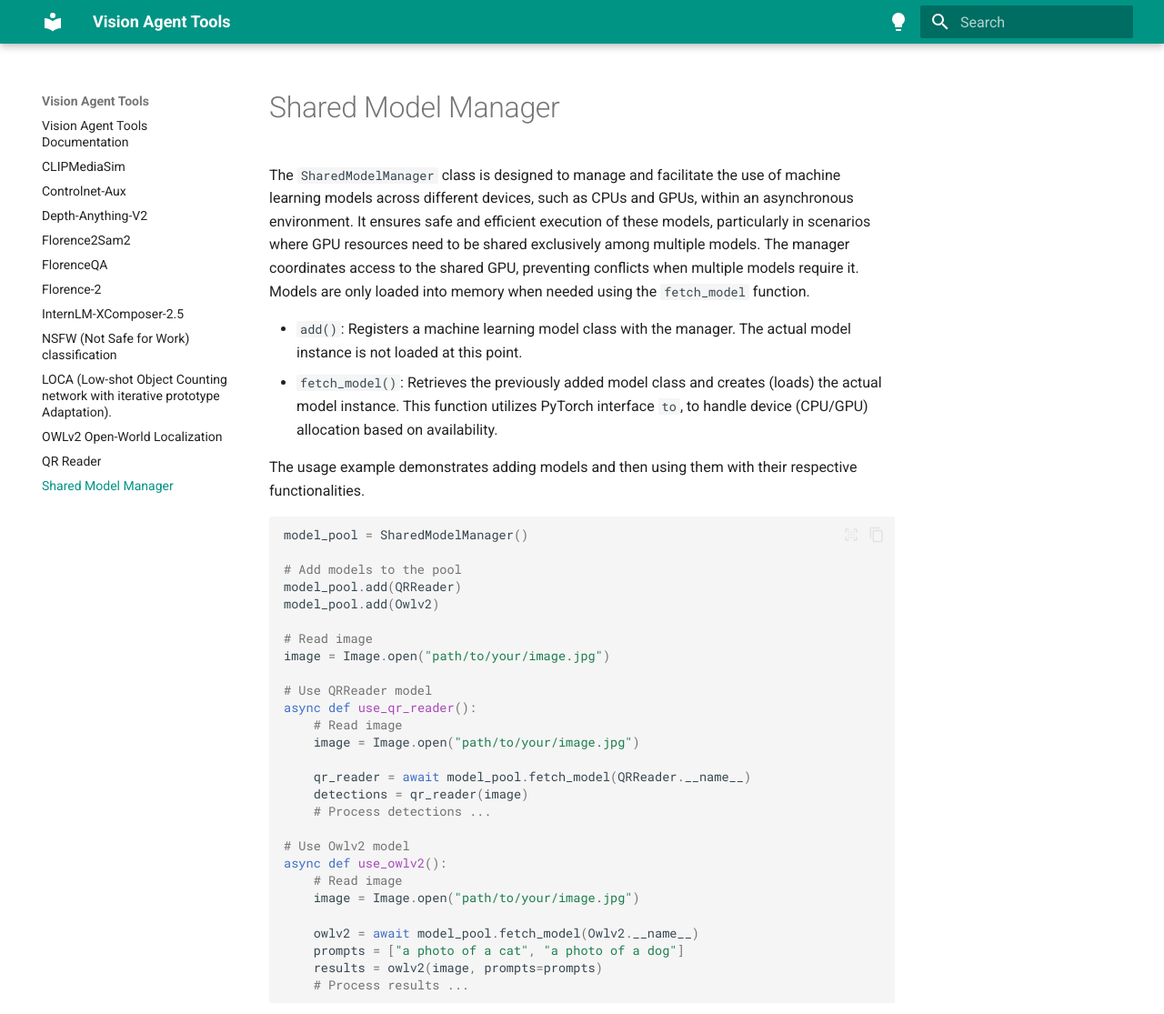
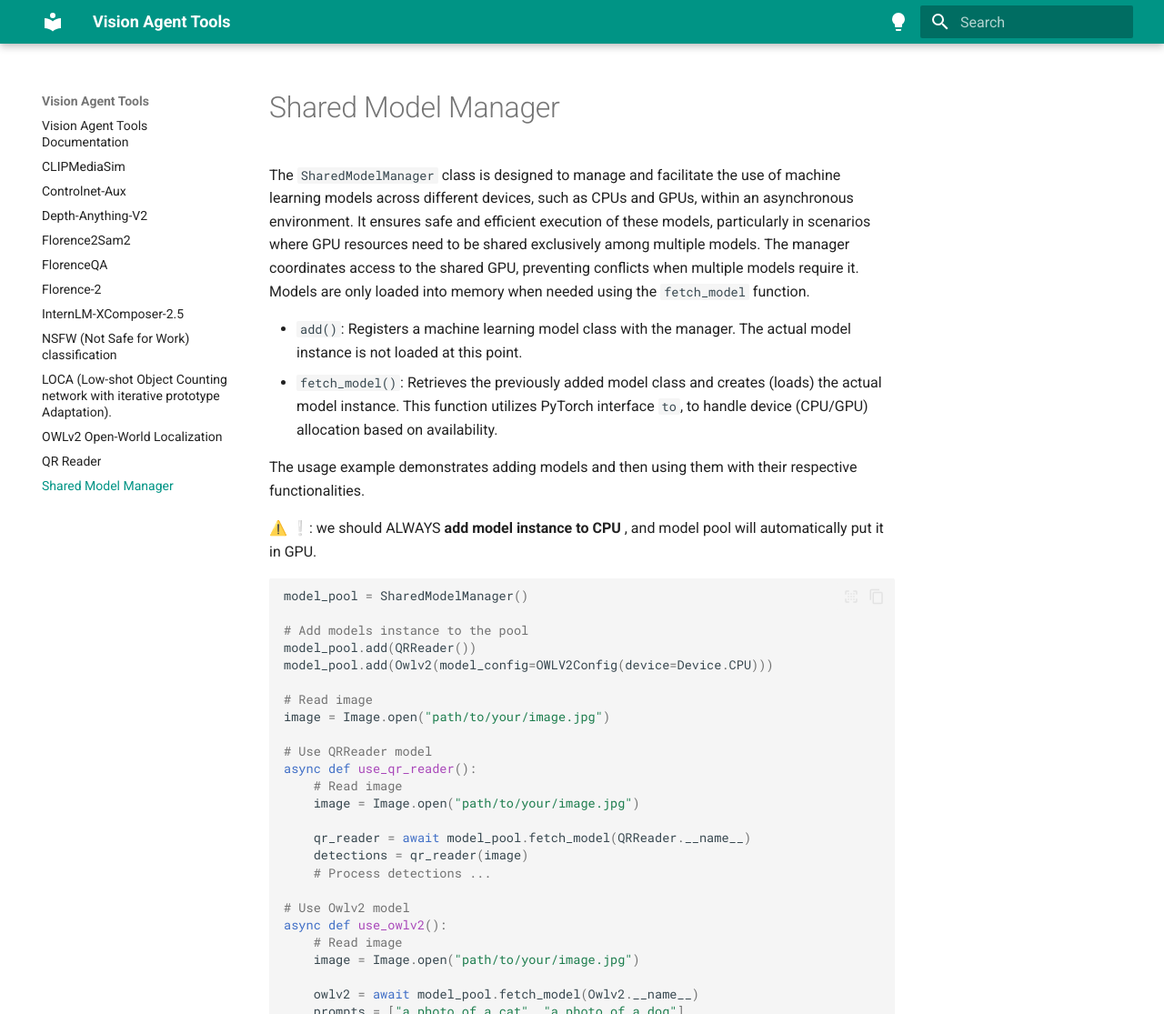
Before and after one commit to landing-ai/vision-agent-tools, an MkDocs documentation site: the page built from docs/shared_model_manager.md, in a window 1280 px wide and 1355 px high, cut to the strip 0-1115 px from the top of the window. Shown: the whole strip at 91% size. Built offline with MkDocs 1.6.1 and Material for MkDocs 9.7.7, drawn with Linux system fonts in a browser that asks for light colours.

````diff
--- a/docs/shared_model_manager.md
+++ b/docs/shared_model_manager.md
@@ -11,13 +11,15 @@ Models are only loaded into memory when needed using the `fetch_model` function.
 
 The usage example demonstrates adding models and then using them with their respective functionalities.
 
+⚠️ ❕: we should ALWAYS **add model instance to CPU** , and model pool will automatically put it in GPU.
+
 
 ```python
 model_pool = SharedModelManager()
 
-# Add models to the pool
-model_pool.add(QRReader)
-model_pool.add(Owlv2)
+# Add models instance to the pool
+model_pool.add(QRReader())
+model_pool.add(Owlv2(model_config=OWLV2Config(device=Device.CPU)))
 
 # Read image
 image = Image.open("path/to/your/image.jpg")
````
Also changed, not shown: 1 other file.
